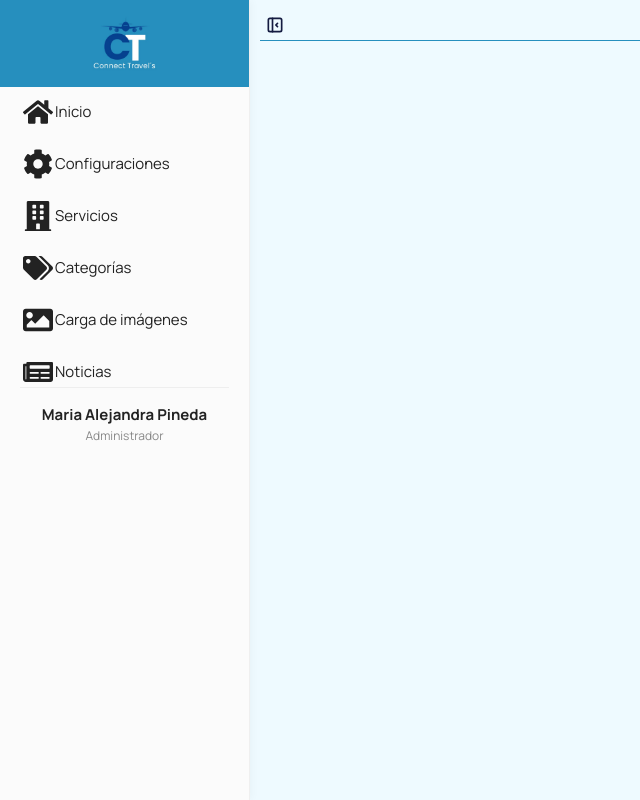
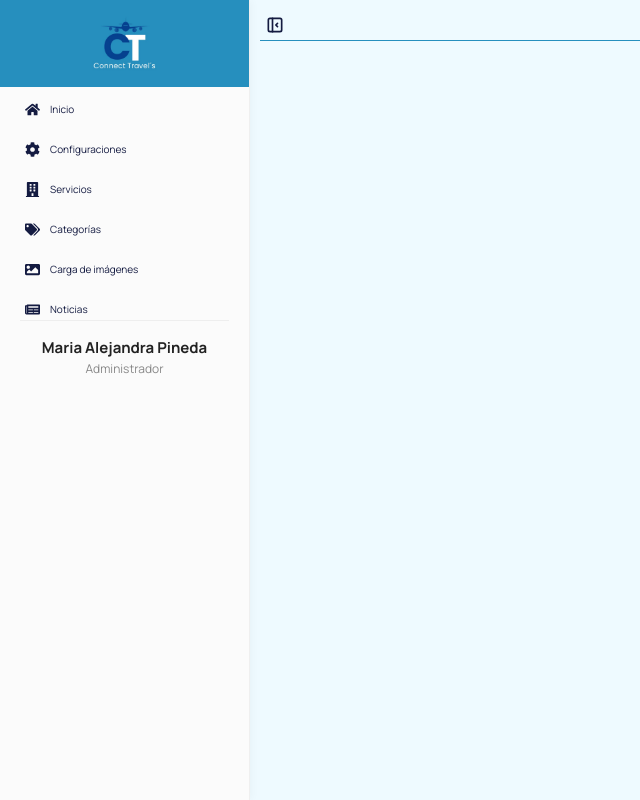
Before and after one commit to 5arSanti/web-app-connect-travel, a React (Vite) app: page /#/admin/dashboard in a window 1280 px wide. Shown: the whole page, without its empty margins (0-640 px from the left). Built offline with nearby package versions, Linux system fonts and the light colour scheme; no server answers.

Commit message:
Refactor Sidebar components: remove SidebarMenu and update MainContent to accept title prop for improved context handling. Adjust SidebarLayout to pass selectedItem label to MainContent.

```diff
--- a/src/Pages/components/Sidebar/MainContent/index.jsx
+++ b/src/Pages/components/Sidebar/MainContent/index.jsx
@@ -1,10 +1,9 @@
 import { WrapperContainer2 } from "../../WrapperContainers";
 import { ContentCollapseBar } from "../ContentCollapseBar";
 
-const MainContent = ({ children, collapsed, setCollapsed }) => (
+const MainContent = ({ children, collapsed, setCollapsed, title }) => (
     <WrapperContainer2 padding={10} justifyContent="start" alignItems="start" flexDirection="column" gap={5}>
-        <ContentCollapseBar collapsed={collapsed} setCollapsed={setCollapsed} />
-
+        <ContentCollapseBar collapsed={collapsed} setCollapsed={setCollapsed} title={title} />
 
         {children}
     </WrapperContainer2>
--- a/src/Pages/components/Sidebar/SidebarLayout.tsx
+++ b/src/Pages/components/Sidebar/SidebarLayout.tsx
@@ -16,7 +16,7 @@ const SidebarLayout = ({ menuItems }: SidebarLayoutProps) => {
         <div style={{ display: 'flex', height: '100vh' }}>
             <SidebarCard collapsed={collapsed} onToggle={() => setCollapsed(!collapsed)} menuItems={menuItems} />
 
-            <MainContent collapsed={collapsed} setCollapsed={setCollapsed}>
+            <MainContent collapsed={collapsed} setCollapsed={setCollapsed} title={selectedItem?.label}>
                 {selectedItem?.children}
             </MainContent>
         </div>
--- a/src/Pages/components/Sidebar/SidebarMenu.tsx
+++ /dev/null
@@ -1,24 +0,0 @@
-import React, { useContext } from 'react';
-import { Menu, MenuItem } from 'react-pro-sidebar';
-import { MenuItem as MenuItemType } from '../../../interfaces/menu-items';
-import { AppContext } from '../../../Context';
-
-interface SidebarMenuProps {
-    menuItems: MenuItemType[];
-}
-
-const SidebarMenu = ({ menuItems }: SidebarMenuProps) => {
-    const { setSelectedItem }: { setSelectedItem: (item: MenuItemType) => void } = useContext(AppContext);
-
-    return (
-        <Menu>
-            {menuItems.map((item: MenuItemType, index: number) => (
-                <MenuItem key={index} icon={item.icon} onClick={() => setSelectedItem(item)}>
-                    {item.label}
-                </MenuItem>
-            ))}
-        </Menu>
-    )
-}
-
-export default SidebarMenu;
--- /dev/null
+++ b/src/Pages/components/Sidebar/SidebarMenu/index.tsx
@@ -0,0 +1,39 @@
+import React, { useContext } from 'react';
+import { Menu, MenuItem } from 'react-pro-sidebar';
+import { MenuItem as MenuItemType } from '../../../../interfaces/menu-items';
+import { AppContext } from '../../../../Context';
+import './styles.css';
+
+interface SidebarMenuProps {
+    menuItems: MenuItemType[];
+}
+
+const SidebarMenu = ({ menuItems }: SidebarMenuProps) => {
+    const { setSelectedItem }: { setSelectedItem: (item: MenuItemType) => void } = useContext(AppContext);
+
+    return (
+        <Menu>
+            {menuItems.map((item: MenuItemType, index: number) => (
+                <MenuItem
+                    style={{
+                        padding: '0px 15px',
+                        margin: '5px 0px',
+                        borderRadius: '5px',
+                        color: 'var(--pallete-2)',
+                        fontSize: '10px',
+                        height: 'auto',
+                    }}
+                    className='menu-item'
+                    icon={item.icon}
+                    key={index}
+                    onClick={() => setSelectedItem(item)}
+                    title={item.label}
+                >
+                    {item.label}
+                </MenuItem>
+            ))}
+        </Menu>
+    )
+}
+
+export default SidebarMenu;
--- /dev/null
+++ b/src/Pages/components/Sidebar/SidebarMenu/styles.css
@@ -0,0 +1,4 @@
+.menu-item svg {
+    width: 15px;
+    height: 15px;
+}
```
